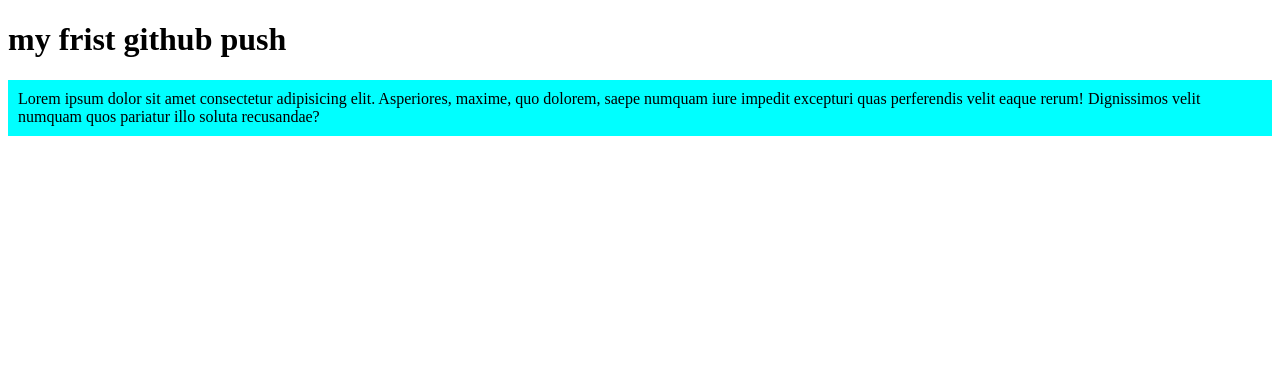
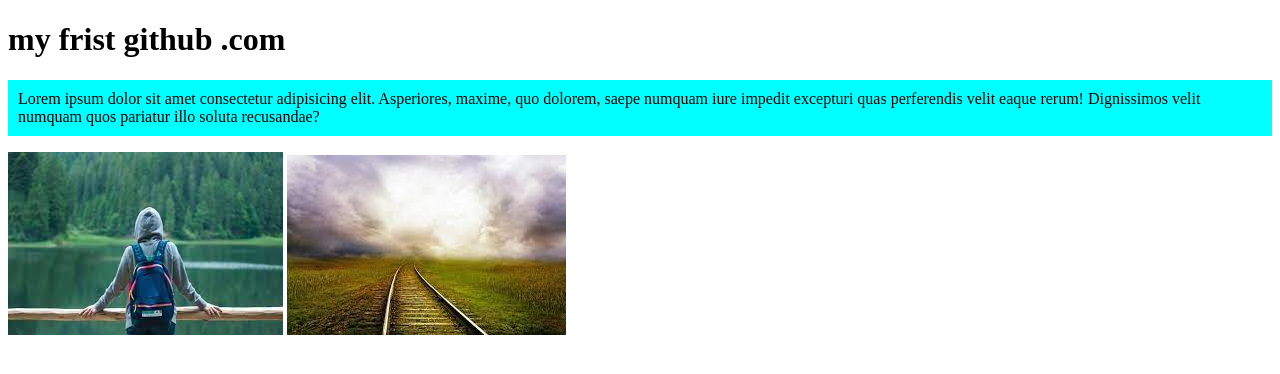
Before and after one commit to polyranidas/my-second-repo, a plain HTML site: page index.html in a window 1280 px wide. Drawn offline with Linux system fonts and the light colour scheme.

Commit message:
image addad

```diff
--- a/index.html
+++ b/index.html
@@ -8,8 +8,10 @@
     <link rel="stylesheet" href="style.css">
 </head>
 <body>
-    <h1>my frist github push</h1>
+    <h1>my frist github .com</h1>
     <p>Lorem ipsum dolor sit amet consectetur adipisicing elit. Asperiores, maxime, quo dolorem, saepe numquam iure impedit excepturi quas perferendis velit eaque rerum! Dignissimos velit numquam quos pariatur illo soluta recusandae?</p>
+    <img src="images/download (1).jpg" alt="">
+    <img src="images/image road.jpg" alt="">
 
 </body>
 </html>
```
Also changed, not shown: images/download (1).jpg (added), images/image road.jpg (added).
